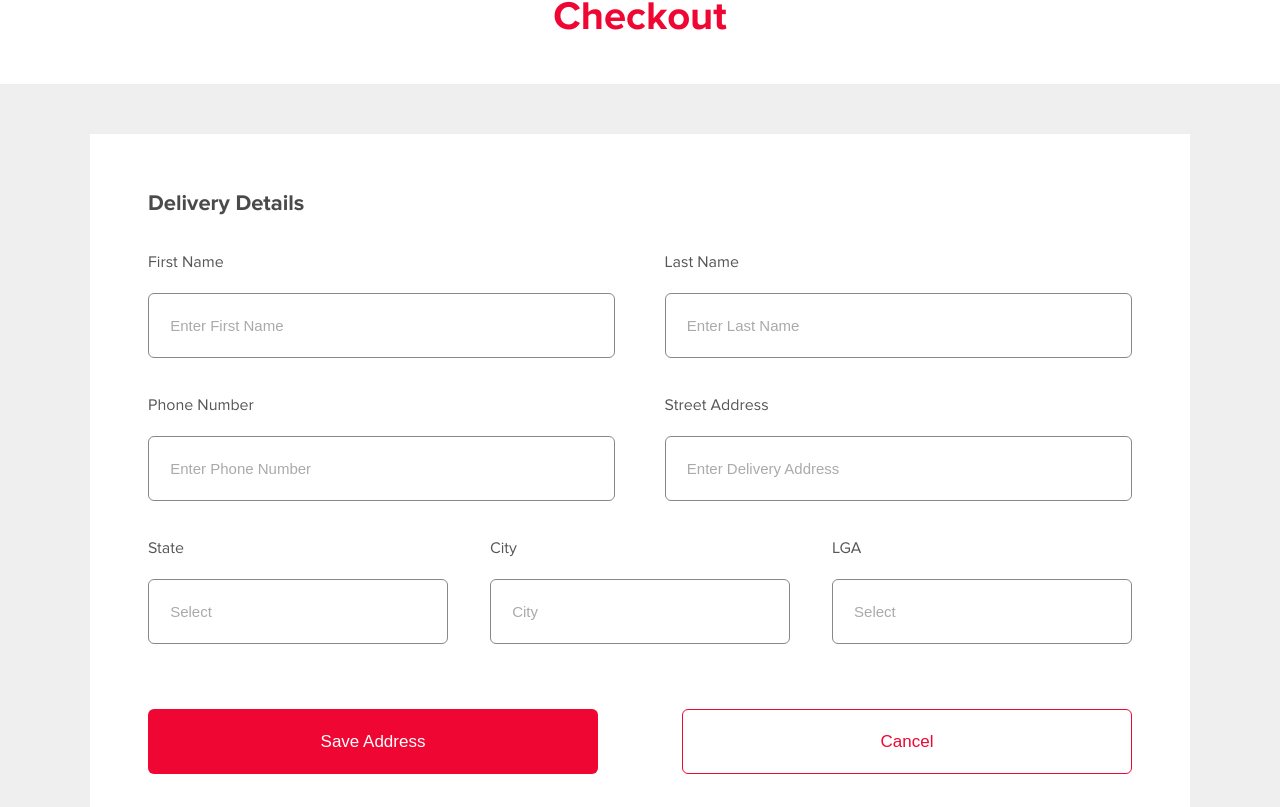
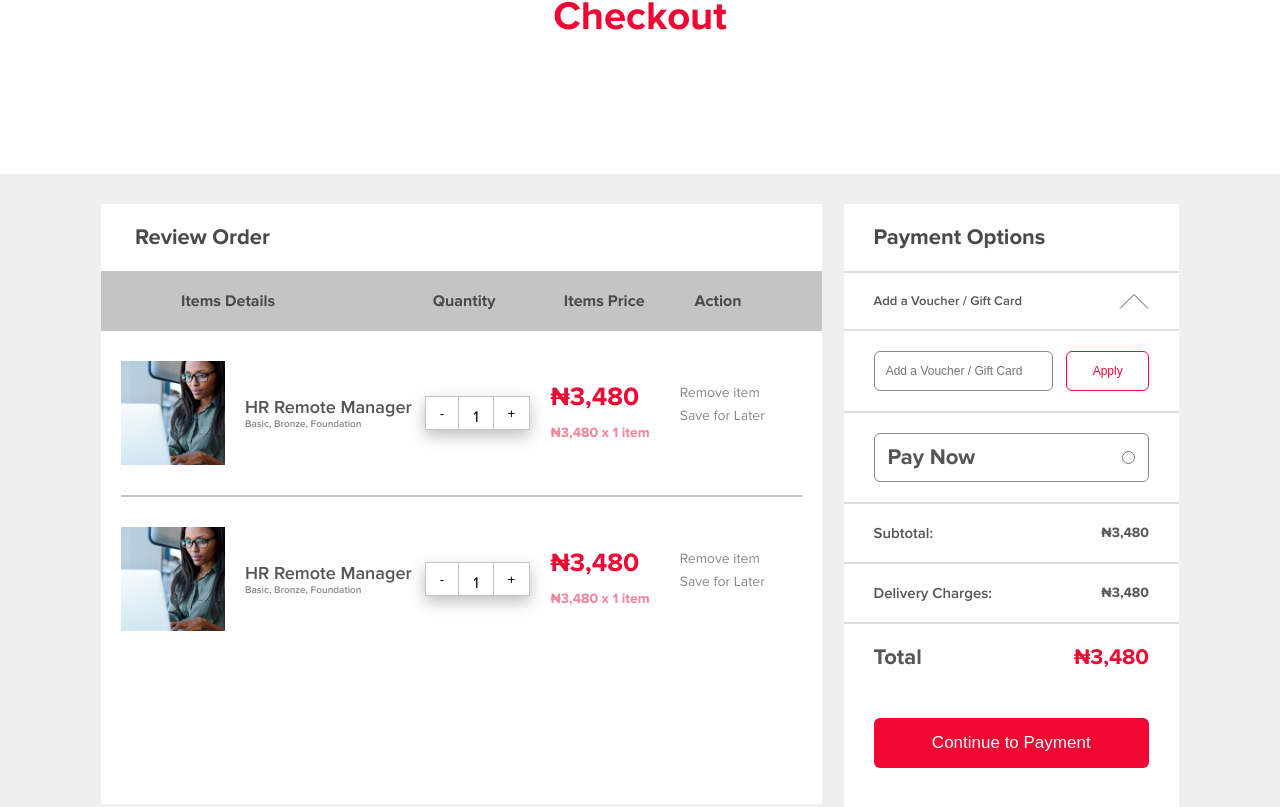
Before and after one commit to TechinnoverHub/hr-work, a React (Create React App) app: page /checkout in a window 1280 px wide. Shown: the part 273-1080 px from the top of the page. Built offline with nearby package versions, Linux system fonts and the light colour scheme; what google-maps-react would draw is missing.

Commit message:
shopping cart modified

```diff
--- a/src/Pages/Checkout/index.jsx
+++ b/src/Pages/Checkout/index.jsx
@@ -18,7 +18,7 @@ function Checkout() {
         <h3>Checkout</h3>
       </div>
       <div className="checkout-page-wrapper">
-        <div className="checkout-delivery-detail-wrapper">
+        {/* <div className="checkout-delivery-detail-wrapper">
           <div className="checkout-delivery-detail">
             <h3>Delivery Details</h3>
             <div className="delivery-detail-form-section">
@@ -73,7 +73,7 @@ function Checkout() {
               </form>
             </div>
           </div>
-        </div>
+        </div> */}
 
         <div className="review-order-super-wrapper">
           <div className="review-order-wrapper">
@@ -82,7 +82,7 @@ function Checkout() {
                 <h3>Review Order</h3>
               </div>
               <div className="review-order-header">
-                <div id="order-itemDelivered">Delivery 1 of 2</div>
+                <div id="order-itemDelivered">Items Details</div>
                 <div id="order-itemQuantity">Quantity</div>
                 <div id="order-itemPrice">Items Price</div>
                 <div id="order-itemAction">Action </div>
@@ -99,9 +99,9 @@ function Checkout() {
 
                 <div className="order-item-quantity-wrapper">
                   <div className="order-quantity-counter">
-                    <span>-</span>
+                    <button>-</button>
                     <span>1</span>
-                    <span>+</span>
+                    <button>+</button>
                   </div>
                   <div className="order-price-items">
                     ₦3,480
@@ -116,14 +116,7 @@ function Checkout() {
                   <Link>Save for Later</Link>
                 </div>
               </div>
-              <div className="item-details-horizontal-line"></div>
-              <div className="review-order-header">
-                <div id="order-itemDelivered">Delivery 2 of 2</div>
-                <div id="order-itemQuantity">Quantity</div>
-                <div id="order-itemPrice">Items Price</div>
-                <div id="order-itemAction">Action </div>
-              </div>
-
+              <div className="order-item-details-horizontal-line"></div>
               <div className="order-each-items">
                 <div className="order-image-text-wrapper">
                   <img src={deliveryImage} alt="item" />
@@ -135,9 +128,9 @@ function Checkout() {
 
                 <div className="order-item-quantity-wrapper">
                   <div className="order-quantity-counter">
-                    <span>-</span>
+                    <button>-</button>
                     <span>1</span>
-                    <span>+</span>
+                    <button>+</button>
                   </div>
                   <div className="order-price-items">
                     ₦3,480
@@ -171,11 +164,11 @@ function Checkout() {
                 <div>Pay Now</div>
                 <input type="radio" />
               </div>
-              <div className="payment-option-horizontal-line"></div>
-              <div className="pay-on-delivery">
+              {/* <div className="payment-option-horizontal-line"></div> */}
+              {/* <div className="pay-on-delivery">
                 <div>Pay on Delivery</div>
                 <input type="radio" />
-              </div>
+              </div> */}
               <div className="payment-option-horizontal-line"></div>
               <div className="delivery-subtotal">
                 <div className="delivery-subtotal-text">Subtotal:</div>
--- a/src/Pages/Checkout/index.scss
+++ b/src/Pages/Checkout/index.scss
@@ -23,156 +23,156 @@
   }
 }
 
-.checkout-delivery-detail-wrapper {
-  padding: 50px;
-  background-color: #ffffff;
+// .checkout-delivery-detail-wrapper {
+//   padding: 50px;
+//   background-color: #ffffff;
 
-  @media screen and (min-width: 800px) {
-    background-color: #efefef;
-  }
-}
+//   @media screen and (min-width: 800px) {
+//     background-color: #efefef;
+//   }
+// }
 
-.checkout-delivery-detail {
-  max-width: 1100px;
-  margin: 0px auto;
-  padding: 58px;
-  background-color: #ffffff;
+// .checkout-delivery-detail {
+//   max-width: 1100px;
+//   margin: 0px auto;
+//   padding: 58px;
+//   background-color: #ffffff;
 
-  h3 {
-    font-weight: bold;
-    font-size: 22px;
-    line-height: 23px;
-    color: #4a4a4a;
-  }
-}
+//   h3 {
+//     font-weight: bold;
+//     font-size: 22px;
+//     line-height: 23px;
+//     color: #4a4a4a;
+//   }
+// }
 
-.delivery-detail-form-section {
-  width: 100%;
-  margin: 0px auto;
-}
+// .delivery-detail-form-section {
+//   width: 100%;
+//   margin: 0px auto;
+// }
 
-.delivery-detail-form {
-  margin-top: 30px;
-}
+// .delivery-detail-form {
+//   margin-top: 30px;
+// }
 
-::-webkit-input-placeholder {
-  color: rgba(86, 86, 86, 0.5);
-  padding: 25px 10px;
-  font-size: 12px;
+// ::-webkit-input-placeholder {
+//   color: rgba(86, 86, 86, 0.5);
+//   padding: 25px 10px;
+//   font-size: 12px;
 
-  @media screen and (min-width: 800px) {
-    font-size: 15px;
-  }
-}
+//   @media screen and (min-width: 800px) {
+//     font-size: 15px;
+//   }
+// }
 
-.delivery-name-row,
-.delivery-phonenumber-row {
-  display: flex;
-  justify-content: space-between;
-  margin-top: 35px;
+// .delivery-name-row,
+// .delivery-phonenumber-row {
+//   display: flex;
+//   justify-content: space-between;
+//   margin-top: 35px;
 
-  @media screen and (max-width: 800px) {
-    display: inline;
-  }
+//   @media screen and (max-width: 800px) {
+//     display: inline;
+//   }
 
-  label {
-    flex-basis: 47.5%;
-    display: flex;
-    flex-direction: column;
-    color: #565656;
-    font-size: 1rem;
-    line-height: calc(25 / 16);
+//   label {
+//     flex-basis: 47.5%;
+//     display: flex;
+//     flex-direction: column;
+//     color: #565656;
+//     font-size: 1rem;
+//     line-height: calc(25 / 16);
 
-    @media screen and (max-width: 800px) {
-      margin-top: 30px;
-    }
-  }
+//     @media screen and (max-width: 800px) {
+//       margin-top: 30px;
+//     }
+//   }
 
-  input {
-    margin-top: 18px;
-    border: 0.5px solid #888888;
-    height: 65.01px;
-    padding: 0.8rem 0.7rem;
-    font-size: 1rem;
-    border-radius: 6px;
-  }
-}
+//   input {
+//     margin-top: 18px;
+//     border: 0.5px solid #888888;
+//     height: 65.01px;
+//     padding: 0.8rem 0.7rem;
+//     font-size: 1rem;
+//     border-radius: 6px;
+//   }
+// }
 
-.state-row {
-  display: flex;
-  justify-content: space-between;
-  margin-top: 35px;
+// .state-row {
+//   display: flex;
+//   justify-content: space-between;
+//   margin-top: 35px;
 
-  @media screen and (max-width: 800px) {
-    display: inline;
-  }
+//   @media screen and (max-width: 800px) {
+//     display: inline;
+//   }
 
-  label {
-    flex-basis: 30.5%;
-    display: flex;
-    flex-direction: column;
-    color: #565656;
-    font-size: 1rem;
-    line-height: calc(25 / 16);
+//   label {
+//     flex-basis: 30.5%;
+//     display: flex;
+//     flex-direction: column;
+//     color: #565656;
+//     font-size: 1rem;
+//     line-height: calc(25 / 16);
 
-    @media screen and (max-width: 800px) {
-      margin-top: 30px;
-    }
-  }
+//     @media screen and (max-width: 800px) {
+//       margin-top: 30px;
+//     }
+//   }
 
-  input {
-    margin-top: 18px;
-    border: 0.5px solid #888888;
-    height: 65.01px;
-    padding: 0.8rem 0.7rem;
-    font-size: 1rem;
-    border-radius: 6px;
-  }
-}
+//   input {
+//     margin-top: 18px;
+//     border: 0.5px solid #888888;
+//     height: 65.01px;
+//     padding: 0.8rem 0.7rem;
+//     font-size: 1rem;
+//     border-radius: 6px;
+//   }
+// }
 
-.delivery-save-button {
-  margin: 65px auto 0px;
-  text-align: center;
-  display: block;
+// .delivery-save-button {
+//   margin: 65px auto 0px;
+//   text-align: center;
+//   display: block;
 
-  @media screen and (min-width: 800px) {
-    display: flex;
-    justify-content: space-between;
-  }
-}
+//   @media screen and (min-width: 800px) {
+//     display: flex;
+//     justify-content: space-between;
+//   }
+// }
 
-.delivery-save-btn button {
-  padding: 15px 50px;
-  background-color: #ef0633;
-  border-radius: 6px;
-  color: white;
-  cursor: pointer;
-  border: none;
-  font-size: 17px;
-  height: 65px;
-  width: 100%;
-  margin-bottom: 20px;
+// .delivery-save-btn button {
+//   padding: 15px 50px;
+//   background-color: #ef0633;
+//   border-radius: 6px;
+//   color: white;
+//   cursor: pointer;
+//   border: none;
+//   font-size: 17px;
+//   height: 65px;
+//   width: 100%;
+//   margin-bottom: 20px;
 
-  @media screen and (min-width: 800px) {
-    width: 450px;
-  }
-}
+//   @media screen and (min-width: 800px) {
+//     width: 450px;
+//   }
+// }
 
-.delivery-cancel-btn button {
-  padding: 15px 50px;
-  border-radius: 6px;
-  color: #ef0633;
-  background-color: #ffffff;
-  cursor: pointer;
-  border: 1px solid #ef0633;
-  font-size: 17px;
-  width: 100%;
-  height: 65px;
+// .delivery-cancel-btn button {
+//   padding: 15px 50px;
+//   border-radius: 6px;
+//   color: #ef0633;
+//   background-color: #ffffff;
+//   cursor: pointer;
+//   border: 1px solid #ef0633;
+//   font-size: 17px;
+//   width: 100%;
+//   height: 65px;
 
-  @media screen and (min-width: 800px) {
-    width: 450px;
-  }
-}
+//   @media screen and (min-width: 800px) {
+//     width: 450px;
+//   }
+// }
 
 //
 // THE REVIEW ORDER SECTION
@@ -186,6 +186,7 @@
   margin: 90px auto;
   display: block;
   background-color: #efefef;
+  padding-top: 30px;
 
   @media screen and (min-width: 800px) {
     display: flex;
@@ -304,20 +305,25 @@
 
   @media screen and (min-width: 800px) {
     align-items: center;
+    margin-left: 13px;
   }
 
   .order-quantity-counter {
-    width: 104px;
-    margin-left: 5px;
+    display: flex;
+    height: 34px;
+    border: 1px solid #c4c4c4;
+    box-shadow: 0px 6px 15px rgba(0, 0, 0, 0.25);
 
     span {
-      border: 0.5px solid #c4c4c4;
-      padding: 8px 14px;
+      padding: 10px 14px;
+      border-left: 0.5px solid #c4c4c4;
+      border-right: 0.5px solid #c4c4c4;
     }
 
-    @media screen and (min-width: 800px) {
-      align-items: center;
-      display: flex;
+    button {
+      background-color: #fff;
+      padding: 6px 14px;
+      border: 0;
     }
   }
 
@@ -361,6 +367,11 @@
       margin-right: 0px;
     }
   }
+}
+
+.order-item-details-horizontal-line {
+  border: 0.5px solid rgba(136, 136, 136, 0.5);
+  margin: 0px 20px;
 }
 
 //
@@ -427,8 +438,7 @@
   }
 }
 
-.paynow,
-.pay-on-delivery {
+.paynow {
   display: flex;
   justify-content: space-between;
   align-items: center;
```
